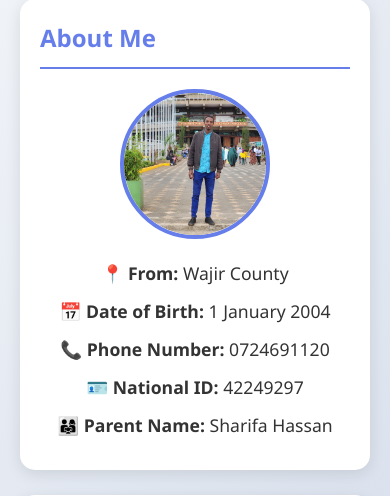
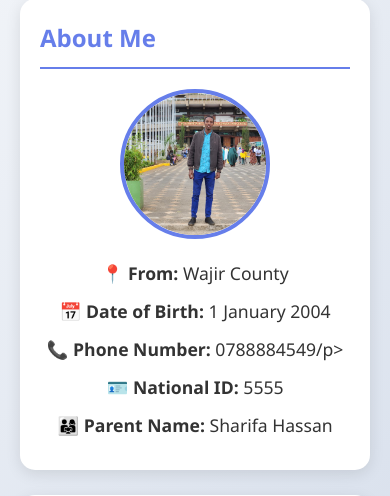
Before and after one commit to mohamedissac2024-oss/comedown, a Flask app: page / in a window 390 px wide. Shown: the part 229-725 px from the top of the page. Run offline with Flask 3, Linux system fonts and the light colour scheme.

Commit message:
Update phone number and national ID in profile

```diff
--- a/templates/index.html
+++ b/templates/index.html
@@ -23,8 +23,8 @@
             <div class="profile-info">
                 <p><strong>📍 From:</strong> Wajir County</p>
                 <p><strong>📅 Date of Birth:</strong> 1 January 2004</p>
-                <p><strong>📞 Phone Number:</strong> 0724691120</p>
-                <p><strong>🪪 National ID:</strong> 42249297</p>
+                <p><strong>📞 Phone Number:</strong> 0788884549/p>
+                <p><strong>🪪 National ID:</strong> 5555</p>
                 <p><strong>👨‍👩‍👧 Parent Name:</strong> Sharifa Hassan</p>
             </div>
         </section>
```
